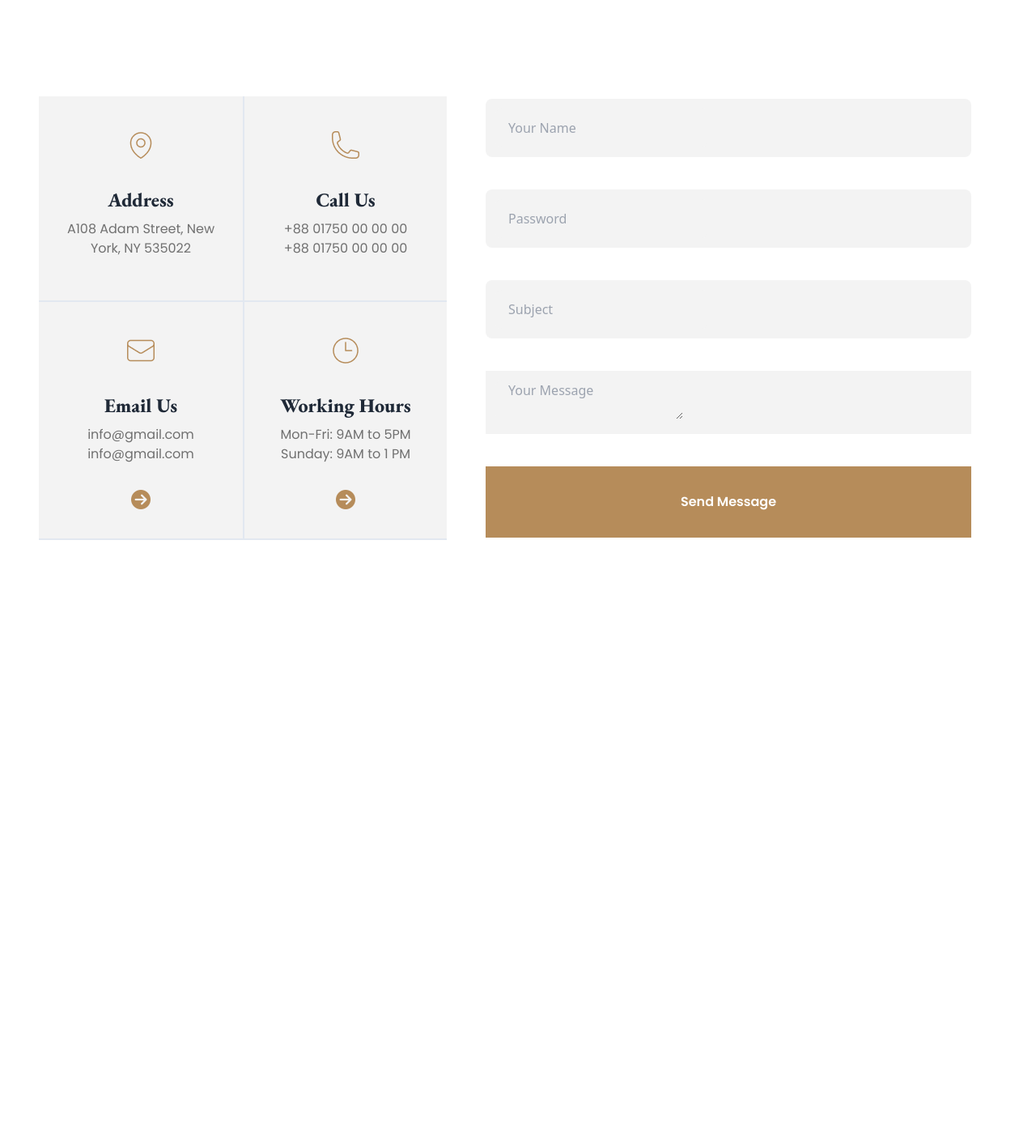
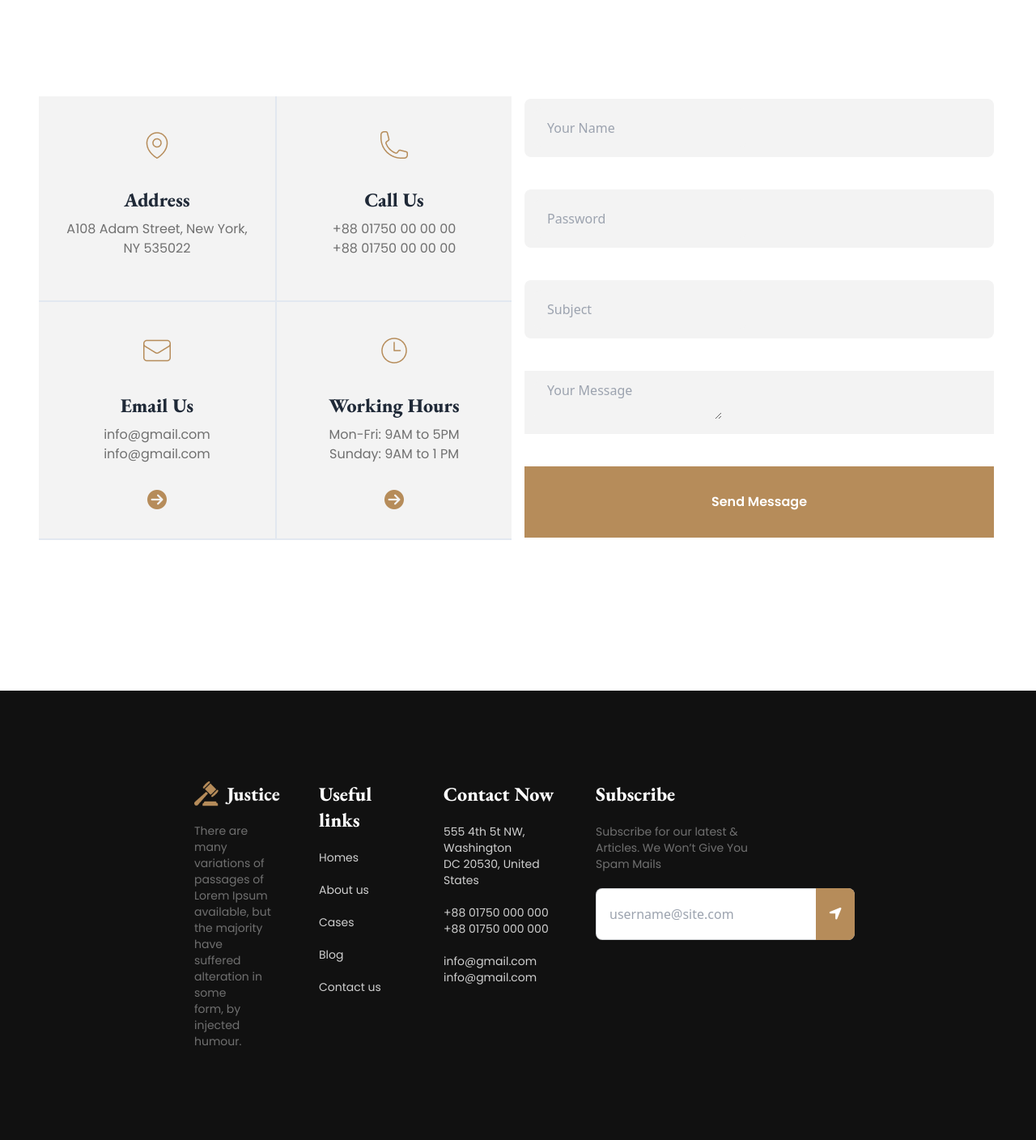
Before and after one commit to San624461/legal-solution-website, a plain HTML site: page index.html in a window 1280 px wide. Shown: the part 3700-5108 px from the top of the page at 81% size. Before the commit the page ends 4553 px from the top, so only its background shows below. Drawn offline with nearby package versions, Linux system fonts and the light colour scheme.

Commit message:
footer-added

```diff
--- a/index.html
+++ b/index.html
@@ -551,16 +551,16 @@
 
 
                     <!-- form -->
-                    <div class="card flex-1  ">
-                        <div class="card-body flex-1 space-y-8">
-                            <div class="form-control ">
+                    <div class="card flex-1 w-full lg:w-[600px]  ">
+                        <div class="card-body flex-1 space-y-8 px-0 ">
+                            <div class="form-control lg:w-[580px]">
 
-                                <div class=" bg-[#F3F3F3] flex-1 text-left p-3 w-[600px] rounded-lg ">
+                                <div class=" bg-[#F3F3F3] flex-1 text-left p-3 w-full rounded-lg ">
                                     <input type="text" placeholder="Your Name"
                                         class="input input-bordered border-none bg-[#F3F3F3] " />
                                 </div>
                             </div>
-                            <div class="form-control">
+                            <div class="form-control lg:w-[580px]">
 
                                 <div class=" bg-[#F3F3F3] flex-1 text-left p-3 w-full border-none rounded-lg">
                                     <input type="password" placeholder="Password"
@@ -568,18 +568,18 @@
                                 </div>
 
                             </div>
-                            <div class="form-control">
+                            <div class="form-control lg:w-[580px]">
 
                                 <div class=" bg-[#F3F3F3] flex-1 text-left p-3 w-100% border-none rounded-lg">
                                     <input type="text" placeholder="Subject"
                                         class="input input-bordered border-none rounded-lg bg-[#F3F3F3]" />
                                 </div>
                             </div>
-                            <div class="form-control">
+                            <div class="form-control lg:w-[580px]">
 
-                                <div class=" bg-[#F3F3F3] flex-1 text-left p-3 w-100% border-none">
+                                <div class=" bg-[#F3F3F3] flex-1 text-left p-3 w-100% border-none lg:w-[580px]">
                                     <textarea placeholder="Your Message"
-                                        class="border-none bg-[#F3F3F3] input input-bordered"></textarea>
+                                        class="border-none bg-[#F3F3F3] input input-bordered "></textarea>
 
                                 </div>
 
@@ -593,7 +593,7 @@
 
                             <div class="form-control mt-6 ">
                                 <button
-                                    class=" bg-btn-color font-poppins font-2xl font-semibold text-white p-8 text-center">Send
+                                    class=" bg-btn-color font-poppins font-2xl font-semibold text-white p-8 text-center lg:w-[580px]">Send
                                     Message</button>
                             </div>
                         </div>
@@ -611,6 +611,44 @@
 
 
     <footer>
+        <footer class="footer px-10 lg:px-56 py-28 bg-[#111] text-base-content text-white">
+            <div class="space-y-3 mx-4">
+                <img src="./images/logo.png" alt="">
+                <p class="mb-5 mx-auto font-normal font-poppins text-[#707070]">There are many variations
+                    of passages of <br> Lorem Ipsum available, but the majority have <br> suffered alteration in some <br> form, by
+                    injected humour.</p>
+
+            </div>
+            <div class="space-y-3 mx-4">
+              <span class=" font-er text-2xl font-extrabold ">Useful links</span>
+              <a class="link link-hover text-[#CFCFCF] font-normal font-poppins">Homes</a>
+              <a class="link link-hover text-[#CFCFCF] font-normal font-poppins">About us</a>
+              <a class="link link-hover  text-[#CFCFCF] font-normal font-poppins">Cases</a>
+              <a class="link link-hover  text-[#CFCFCF] font-normal font-poppins">Blog</a>
+              <a class="link link-hover  text-[#CFCFCF] font-normal font-poppins">Contact us</a>
+            </div>
+            <div class="space-y-3 mx-5">
+              <span class=" font-er text-2xl font-extrabold ">Contact Now</span>
+             <p class="text-[#CFCFCF] font-normal font-poppins">555 4th 5t NW, Washington <br>
+                DC 20530, United States</p>
+             <p class="text-[#CFCFCF] font-normal font-poppins">+88 01750 000 000 <br>
+                +88 01750 000 000</p>
+             <p class="text-[#CFCFCF] font-normal font-poppins">info@gmail.com <br>
+                info@gmail.com</p>
+
+            </div>
+            <div class="space-y-3">
+              <span class="font-er text-2xl font-extrabold ">Subscribe</span>
+              <p class="font-normal font-poppins text-[#707070]">Subscribe for our latest & <br> Articles. We Won’t Give You <br>Spam Mails</p>
+              <div class="form-control">
+
+                <div class="relative w-80">
+                  <input type="text" placeholder="username@site.com" class="input input-bordered w-full h-16 pr-16" />
+                  <button class=" btn bg-btn-color absolute top-0 right-0 rounded-l-none h-16 border-0"><i class="fa-solid fa-location-arrow text-lg text-white"></i></button>
+                </div>
+              </div>
+            </div>
+          </footer>
 
 
 
```
